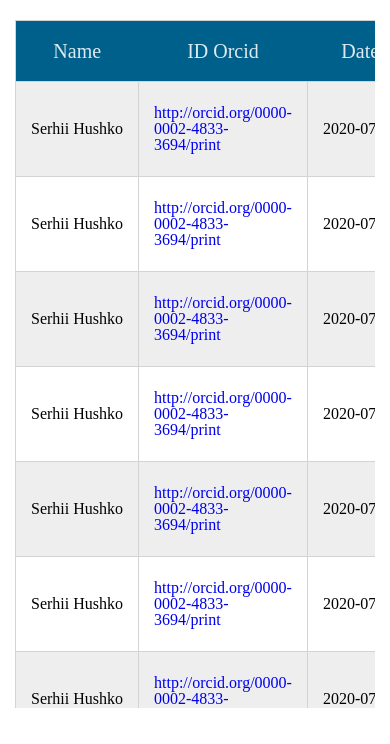
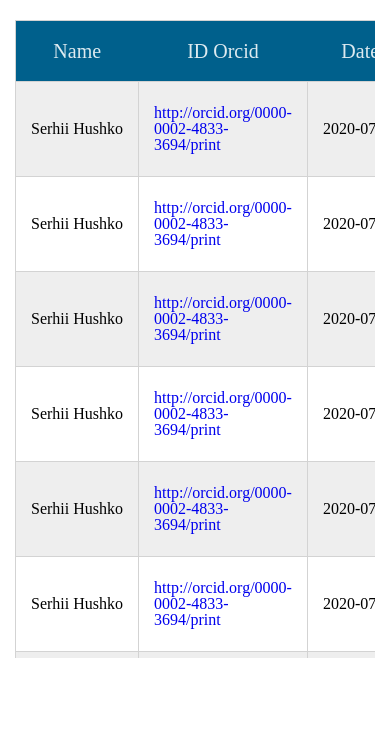
Before and after one commit to Mr-Quiet/import-orcid, a plain HTML site: page index.html in a window 390 px wide. Shown: the part 76-820 px from the top of the page. Drawn offline with Linux system fonts and the light colour scheme; files whose address does not match are found by name.

Commit message:
Update style.css

```diff
--- a/css/style.css
+++ b/css/style.css
@@ -683,6 +683,6 @@ table {
 
 @media screen and (max-width: 425px) {
   .table {
-    height: calc(100vh - 156px);
+    height: calc(100vh - 206px);
   }
 }
```
